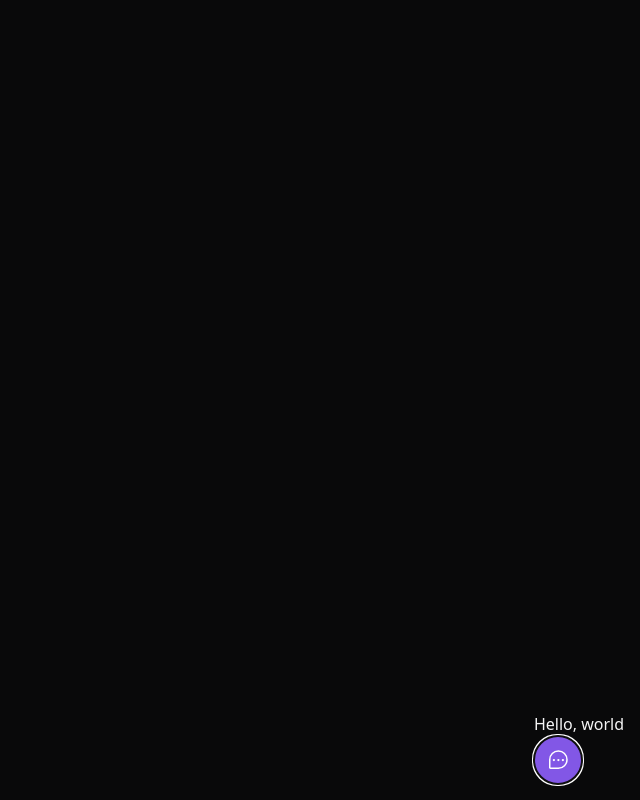
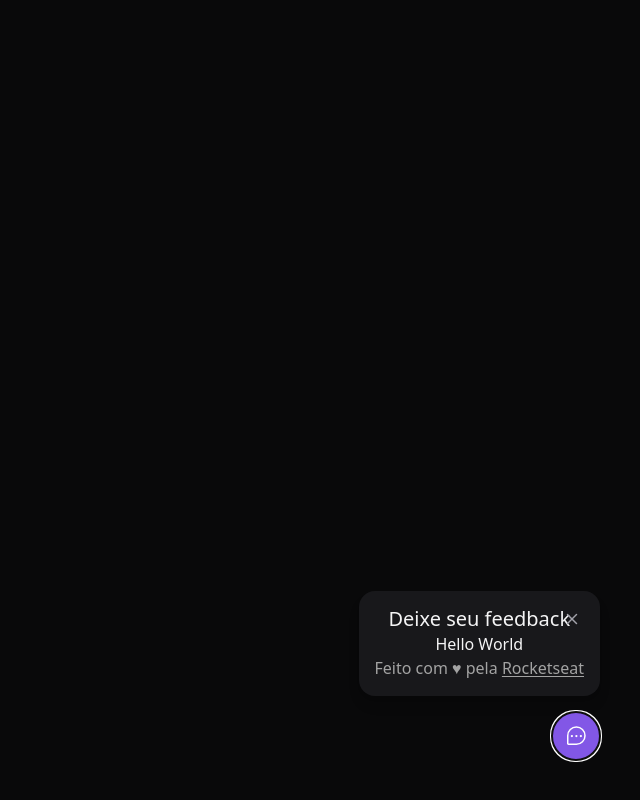
Before and after one commit to FilipeFariaas/nlw-return, a React (Vite) app in the folder web/: page / in a window 1280 px wide. Both pictures are taken after a click on the button "Feedback". Shown: the whole page, without its empty margins (640-1280 px from the left). Built offline with nearby package versions, Linux system fonts and the light colour scheme.

Commit message:
add WidgetForm

```diff
--- a/web/src/components/Widget.tsx
+++ b/web/src/components/Widget.tsx
@@ -1,12 +1,15 @@
 import { ChatTeardropDots } from 'phosphor-react'
 
 import { Popover } from '@headlessui/react'
+import { WidgetForm } from './WidgetForm'
 
 export function Widget() {
 
   return (
-    <Popover className='absolute bottom-4 right-4'>
-      <Popover.Panel>Hello, world</Popover.Panel>
+    <Popover className='absolute bottom-4 right-4 md:bottom-10 md:right-10 flex flex-col items-end'>
+      <Popover.Panel>
+        <WidgetForm />
+      </Popover.Panel>
 
       <Popover.Button className='flex items-center bg-brand-500 rounded-full px-3 h-12 text-white group'>
         <ChatTeardropDots className='w-6 h-6' />
```
